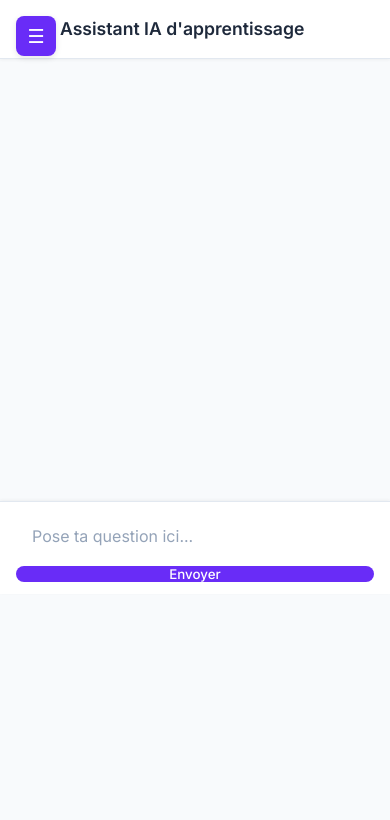
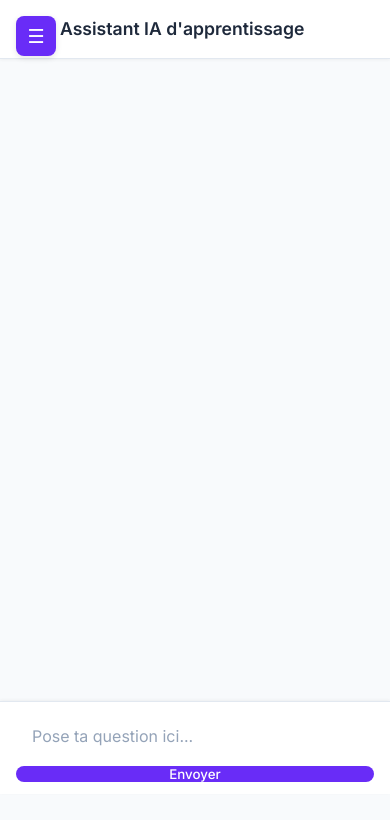
Before and after one commit to rodolphe2002/Mentora-AI, a plain HTML site: page public/index.html in a window 390 px wide. Drawn offline with Linux system fonts and the light colour scheme.

Commit message:
refonte du css

```diff
--- a/public/style.css
+++ b/public/style.css
@@ -417,7 +417,7 @@ body {
 
   .chat-input {
     padding: 12px 16px;
-    margin-bottom: 250px;
+    margin-bottom: 50px;
   }
 
   #toggle-btn {
```
